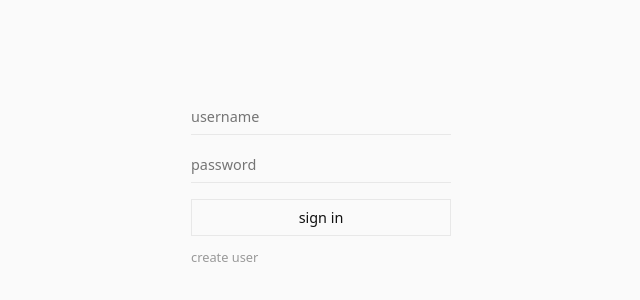
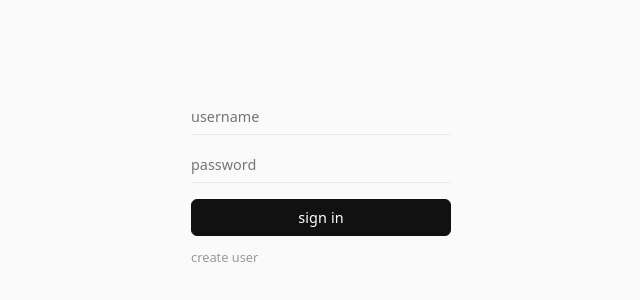
Before and after one commit to jamipouchi/miquel-points, a React (Vite) app: page / in a window 1280 px wide. Shown: the part 218-518 px from the top of the page, without its empty margins (319-959 px from the left). Built offline with nearby package versions, Linux system fonts and the light colour scheme; no server answers.

Commit message:
ui improvements

```diff
--- a/src/react-app/App.css
+++ b/src/react-app/App.css
@@ -91,23 +91,34 @@ textarea {
 
 .submit {
 	margin-top: 4px;
-	padding: 8px 0;
-	border: 1px solid var(--line);
-	border-radius: 0;
-	background: transparent;
-	color: var(--text);
+	padding: 8px 12px;
+	border: 1px solid var(--text);
+	border-radius: 6px;
+	background: var(--text);
+	color: var(--surface);
 	cursor: pointer;
 	font: inherit;
 	font-size: 0.9rem;
-	transition: border-color 0.15s;
+	font-weight: 500;
+	letter-spacing: 0.01em;
+	transition: opacity 0.15s, transform 0.15s;
 }
 
 .submit:hover:not([disabled]) {
-	border-color: var(--text);
+	opacity: 0.9;
+}
+
+.submit:active:not([disabled]) {
+	transform: translateY(1px);
+}
+
+.submit:focus-visible {
+	outline: 2px solid var(--text);
+	outline-offset: 2px;
 }
 
 .submit[disabled] {
-	opacity: 0.35;
+	opacity: 0.45;
 	cursor: not-allowed;
 }
 
@@ -210,6 +221,41 @@ input[type="number"]::-webkit-outer-spin-button {
 	margin-top: 24px;
 }
 
+.request-cta-wrap {
+	display: grid;
+	gap: 8px;
+	padding: 12px;
+	border: 1px solid var(--line);
+	background: var(--surface);
+}
+
+.request-cta {
+	width: 100%;
+	padding: 10px 12px;
+	border: 1px solid var(--text);
+	background: var(--text);
+	color: var(--surface);
+	font: inherit;
+	font-size: 0.9rem;
+	text-transform: lowercase;
+	letter-spacing: 0.01em;
+	cursor: pointer;
+	transition: opacity 0.15s, transform 0.15s;
+}
+
+.request-cta:hover {
+	opacity: 0.9;
+}
+
+.request-cta:active {
+	transform: translateY(1px);
+}
+
+.request-cta:focus-visible {
+	outline: 2px solid var(--text);
+	outline-offset: 2px;
+}
+
 .request-form {
 	display: grid;
 	gap: 8px;
--- a/src/react-app/components/admin/AdminPage.tsx
+++ b/src/react-app/components/admin/AdminPage.tsx
@@ -201,7 +201,7 @@ export function AdminPage() {
 										onClick={() => void handleAccept(req.id)}
 										disabled={requestBusyId !== null}
 									>
-										accept
+										approve
 									</button>
 									<button
 										type="button"
--- a/src/react-app/components/requests/RequestForm.tsx
+++ b/src/react-app/components/requests/RequestForm.tsx
@@ -48,8 +48,9 @@ export function RequestForm({ onCreated }: RequestFormProps) {
 
 	if (!open) {
 		return (
-			<div className="request-section">
-				<button type="button" className="link-button" onClick={() => setOpen(true)}>
+			<div className="request-section request-cta-wrap">
+				<p className="tiny">need points?</p>
+				<button type="button" className="request-cta" onClick={() => setOpen(true)}>
 					request points
 				</button>
 			</div>
```
